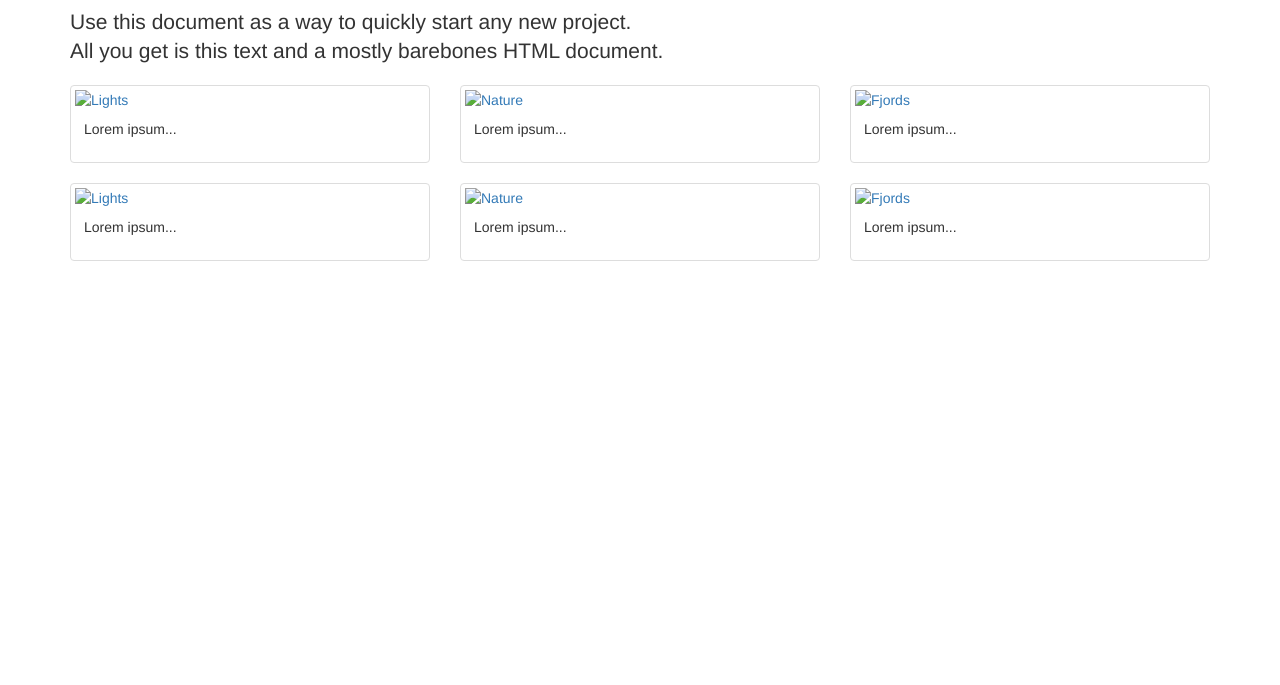
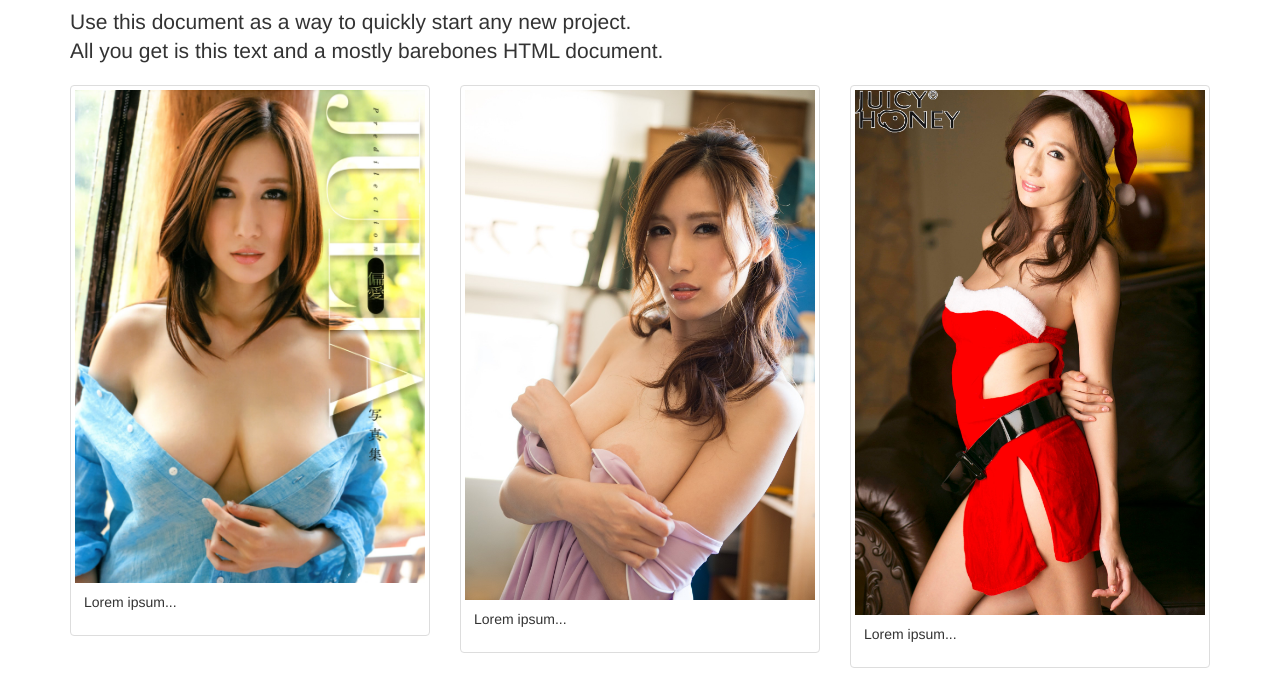
Before and after one commit to blackie1019/service-worker-demo, a website: page docs/index.html in a window 1280 px wide. Shown: the part 113-798 px from the top of the page. Drawn offline with Linux system fonts and the light colour scheme.

Commit message:
add subfolder

```diff
--- a/docs/index.html
+++ b/docs/index.html
@@ -45,7 +45,7 @@
             <div class="col-md-4">
                 <div class="thumbnail">
                     <a href="images/temp/julia_1.jpg">
-                        <img src="images/julia_1.jpg" alt="Lights" style="width:100%">
+                        <img src="images/temp/julia_1.jpg" alt="Lights" style="width:100%">
                         <div class="caption">
                         <p>Lorem ipsum...</p>
                         </div>
@@ -55,7 +55,7 @@
             <div class="col-md-4">
                 <div class="thumbnail">
                     <a href="images/temp/julia_2.jpg">
-                        <img src="images/julia_2.jpg" alt="Nature" style="width:100%">
+                        <img src="images/temp/julia_2.jpg" alt="Nature" style="width:100%">
                         <div class="caption">
                         <p>Lorem ipsum...</p>
                         </div>
@@ -65,7 +65,7 @@
             <div class="col-md-4">
                 <div class="thumbnail">
                     <a href="images/temp/julia_3.jpg">
-                        <img src="images/julia_3.jpg" alt="Fjords" style="width:100%">
+                        <img src="images/temp/julia_3.jpg" alt="Fjords" style="width:100%">
                         <div class="caption">
                         <p>Lorem ipsum...</p>
                         </div>
@@ -75,7 +75,7 @@
             <div class="col-md-4">
                 <div class="thumbnail">
                     <a href="images/temp/julia_4.jpg">
-                        <img src="images/julia_4.jpg" alt="Lights" style="width:100%">
+                        <img src="images/temp/julia_4.jpg" alt="Lights" style="width:100%">
                         <div class="caption">
                         <p>Lorem ipsum...</p>
                         </div>
@@ -85,7 +85,7 @@
             <div class="col-md-4">
                 <div class="thumbnail">
                     <a href="images/temp/julia_5.jpg">
-                        <img src="images/julia_5.jpg" alt="Nature" style="width:100%">
+                        <img src="images/temp/julia_5.jpg" alt="Nature" style="width:100%">
                         <div class="caption">
                         <p>Lorem ipsum...</p>
                         </div>
@@ -95,7 +95,7 @@
             <div class="col-md-4">
                 <div class="thumbnail">
                     <a href="images/temp/julia_6.jpg">
-                        <img src="images/julia_6.jpg" alt="Fjords" style="width:100%">
+                        <img src="images/temp/julia_6.jpg" alt="Fjords" style="width:100%">
                         <div class="caption">
                         <p>Lorem ipsum...</p>
                         </div>
```
